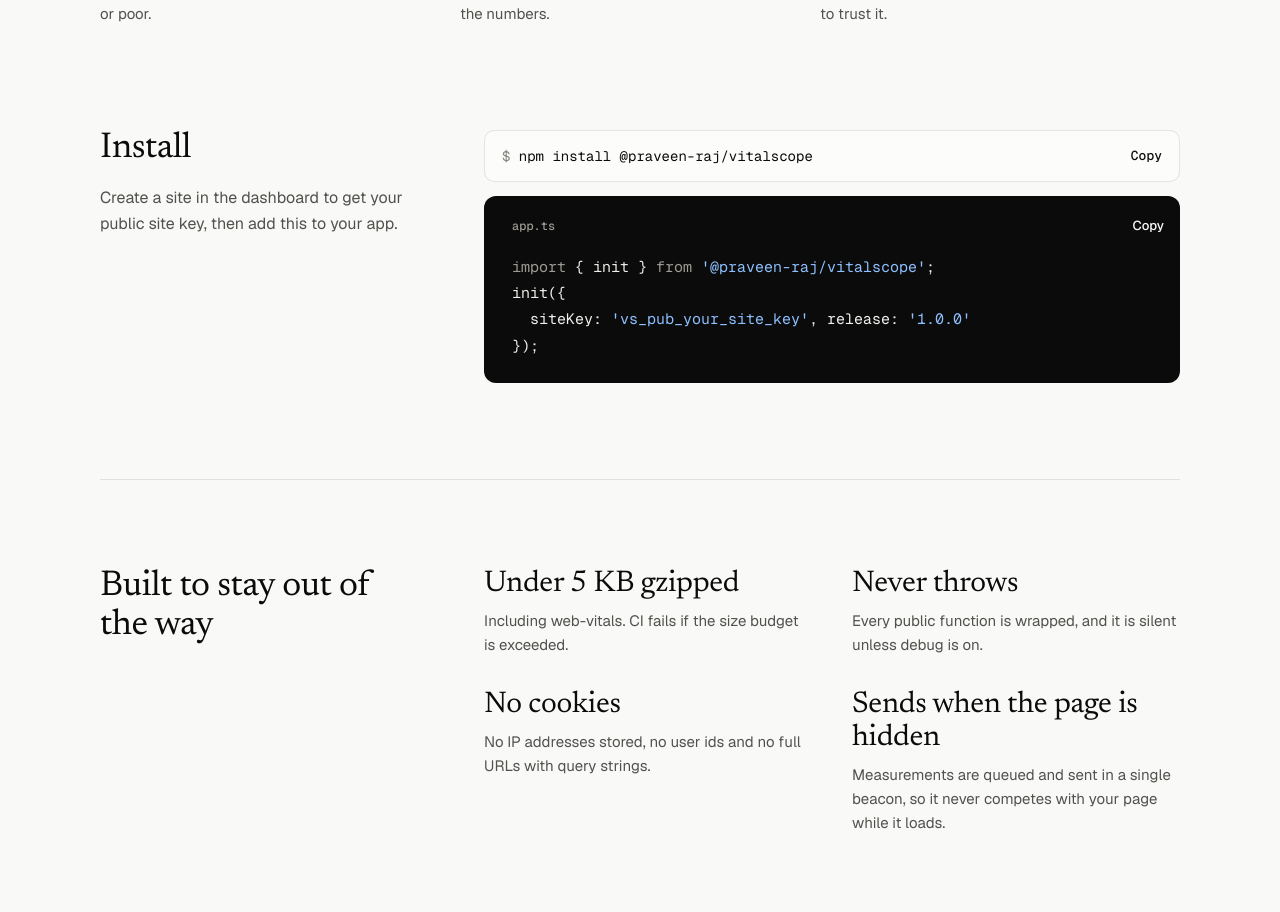
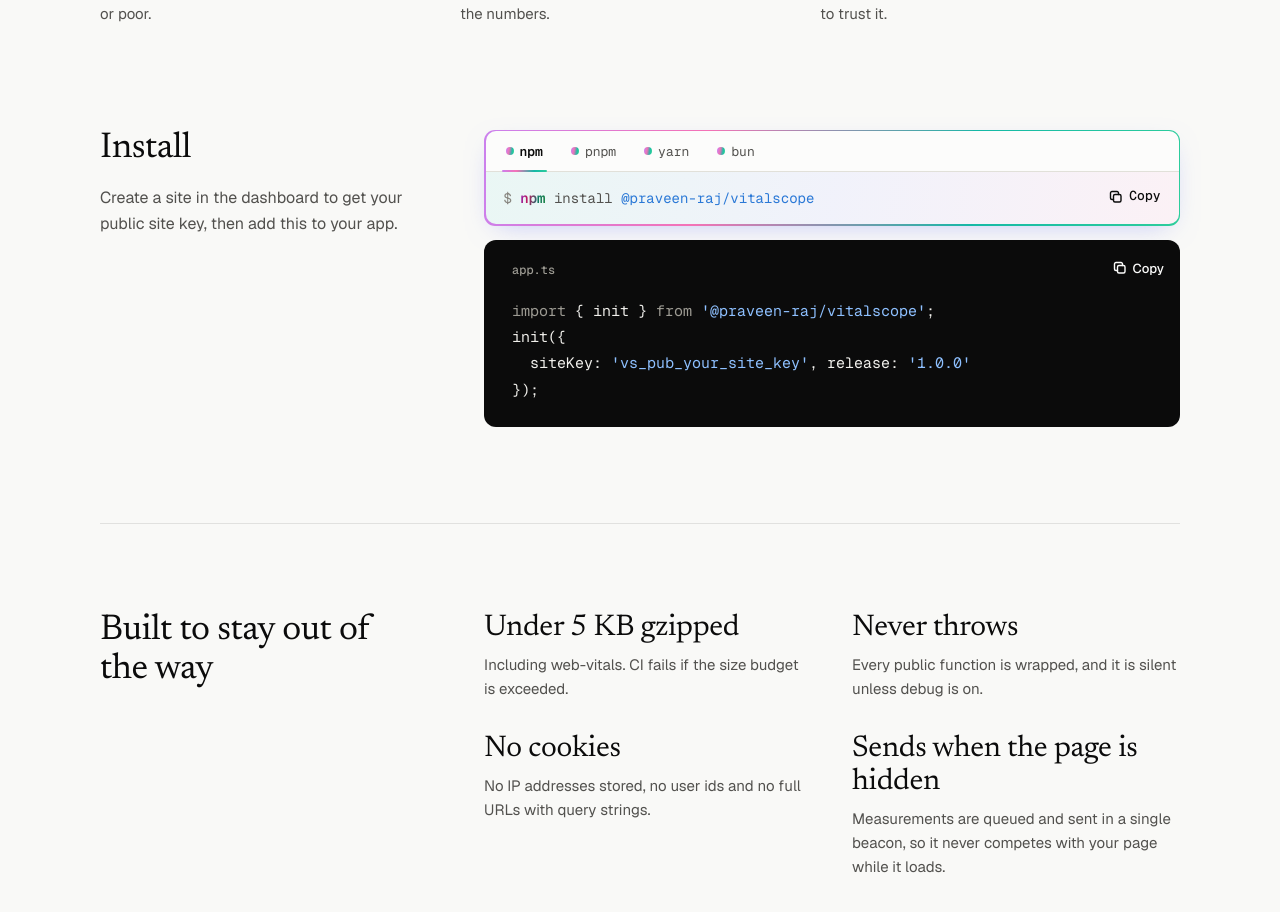
Before and after one commit to praveen-raj-r/vitalscope, a Next.js app in the folder apps/web/: page / in a window 1280 px wide. Shown: the part 966-1878 px from the top of the page. Built offline with nearby package versions, Linux system fonts and the light colour scheme.

Commit message:
feat: add aurora background animations and install command component for enhanced UI

```diff
--- a/apps/web/src/app/globals.css
+++ b/apps/web/src/app/globals.css
@@ -25,3 +25,47 @@
   --color-vz-delta-good: #006300;
   --color-vz-delta-bad: #d03b3b;
 }
+
+/*
+ * Aurora: a slow-moving gradient of teal, green, violet and pink, used as decoration only (the install box).
+ * Without motion (prefers-reduced-motion) the gradient simply stays still.
+ */
+@keyframes aurora-flow {
+  0% {
+    background-position: 0% 50%;
+  }
+  100% {
+    background-position: 200% 50%;
+  }
+}
+
+.aurora-bg {
+  background-image: linear-gradient(
+    100deg,
+    #14b8a6,
+    #34d399,
+    #818cf8,
+    #c084fc,
+    #f472b6,
+    #14b8a6
+  );
+  background-size: 200% 100%;
+}
+
+@media (prefers-reduced-motion: no-preference) {
+  .aurora-bg {
+    animation: aurora-flow 9s linear infinite;
+  }
+}
+
+/* The same aurora in deeper shades, for text, so it keeps enough contrast on the light surface. */
+.aurora-text {
+  background-image: linear-gradient(100deg, #0f766e, #15803d, #4f46e5, #7e22ce, #be185d, #0f766e);
+  background-size: 200% 100%;
+}
+
+@media (prefers-reduced-motion: no-preference) {
+  .aurora-text {
+    animation: aurora-flow 9s linear infinite;
+  }
+}
--- a/apps/web/src/app/page.tsx
+++ b/apps/web/src/app/page.tsx
@@ -2,6 +2,7 @@ import type { Metadata } from "next";
 import Link from "next/link";
 import { GitHubMark, Logo } from "@/components/brand";
 import { CopyButton } from "@/components/copy-button";
+import { InstallCommand } from "@/components/install-command";
 import { GITHUB_URL, NPM_PUBLISHED } from "@/lib/site-config";
 import { FOCUS, MONO, SANS, SERIF } from "@/lib/ui";
 
@@ -11,7 +12,6 @@ export const metadata: Metadata = {
     "A tiny open-source SDK and a dashboard that show how fast your pages are for real visitors: p75 LCP, INP and CLS, by page, device and release.",
 };
 
-const INSTALL_COMMAND = "npm install @praveen-raj/vitalscope";
 const SNIPPET = `import { init } from '@praveen-raj/vitalscope';
 init({
   siteKey: 'vs_pub_your_site_key', release: '1.0.0'
@@ -295,21 +295,7 @@ export default function Home() {
             </p>
           </div>
           <div className="flex min-w-0 flex-col gap-3 md:gap-3.5">
-            <div
-              className={`flex items-center justify-between gap-2 rounded-[10px] bg-vz-surface py-1 pl-3 pr-1 text-[12.5px] shadow-[inset_0_0_0_1px_rgba(11,11,11,0.10)] md:pl-4.5 md:text-sm ${MONO}`}
-            >
-              <span className="min-w-0 wrap-anywhere">
-                <span className="text-vz-muted" aria-hidden="true">
-                  ${" "}
-                </span>
-                {INSTALL_COMMAND}
-              </span>
-              <CopyButton
-                text={INSTALL_COMMAND}
-                ariaLabel="Copy install command"
-                className={`min-h-11 min-w-11 shrink-0 rounded-[7px] px-2.5 text-[13px] font-medium hover:bg-[#efeee9] md:px-3.5 ${FOCUS}`}
-              />
-            </div>
+            <InstallCommand />
             <div className="overflow-hidden rounded-xl bg-vz-ink text-[#f1f0ec]">
               <div
                 className={`flex items-center justify-between pl-4 pr-1 pt-1 text-xs font-medium text-[#9d9b93] md:pl-7 md:pt-2 ${MONO}`}
--- a/apps/web/src/components/copy-button.tsx
+++ b/apps/web/src/components/copy-button.tsx
@@ -32,7 +32,20 @@ export function CopyButton({
 
   return (
     <button type="button" onClick={copy} aria-label={ariaLabel} className={className}>
-      <span aria-live="polite">{copied ? "Copied" : "Copy"}</span>
+      <span className="inline-flex items-center justify-center gap-1.5">
+        {/* An icon beside the word, so the change to "Copied" is seen as well as read. */}
+        <svg width="14" height="14" viewBox="0 0 14 14" aria-hidden="true" fill="none" stroke="currentColor" strokeWidth="1.4" strokeLinecap="round" strokeLinejoin="round">
+          {copied ? (
+            <path d="M2.5 7.5l3 3 6-7" />
+          ) : (
+            <>
+              <rect x="4.5" y="4.5" width="7.5" height="7.5" rx="1.5" />
+              <path d="M9.5 4.5V3a1.5 1.5 0 0 0-1.5-1.5H3A1.5 1.5 0 0 0 1.5 3v5A1.5 1.5 0 0 0 3 9.5h1.5" />
+            </>
+          )}
+        </svg>
+        <span aria-live="polite">{copied ? "Copied" : "Copy"}</span>
+      </span>
     </button>
   );
 }
--- /dev/null
+++ b/apps/web/src/components/install-command.tsx
@@ -0,0 +1,84 @@
+"use client";
+
+import { useState } from "react";
+import { CopyButton } from "@/components/copy-button";
+import { FOCUS, MONO } from "@/lib/ui";
+
+const PACKAGE = "@praveen-raj/vitalscope";
+
+/** Each tab keeps its own verb; the colour is the shared aurora gradient, which is decoration only. */
+const MANAGERS = [
+  { id: "npm", verb: "install" },
+  { id: "pnpm", verb: "add" },
+  { id: "yarn", verb: "add" },
+  { id: "bun", verb: "add" },
+] as const;
+
+/** The install command with a package-manager picker. The copy button always copies the command shown. */
+export function InstallCommand() {
+  const [active, setActive] = useState<(typeof MANAGERS)[number]["id"]>("npm");
+  const current = MANAGERS.find((m) => m.id === active) ?? MANAGERS[0];
+  const command = `${current.id} ${current.verb} ${PACKAGE}`;
+
+  return (
+    // A 1.5px frame of moving aurora, with the surface inside it.
+    <div className="aurora-bg rounded-[11px] p-[1.5px] shadow-[0_8px_28px_-12px_rgb(129_140_248/0.55)]">
+    <div className="overflow-hidden rounded-[10px] bg-vz-surface">
+      <div role="tablist" aria-label="Package manager" className="flex gap-1 border-b border-vz-grid px-2">
+        {MANAGERS.map((m) => {
+          const on = m.id === active;
+          return (
+            <button
+              key={m.id}
+              type="button"
+              role="tab"
+              id={`pm-${m.id}`}
+              aria-selected={on}
+              aria-controls="pm-panel"
+              tabIndex={on ? 0 : -1}
+              onClick={() => setActive(m.id)}
+              onKeyDown={(e) => {
+                // Arrow keys move between tabs, as in any tab list.
+                if (e.key !== "ArrowRight" && e.key !== "ArrowLeft") return;
+                const i = MANAGERS.findIndex((x) => x.id === active);
+                const next = MANAGERS[(i + (e.key === "ArrowRight" ? 1 : MANAGERS.length - 1)) % MANAGERS.length]!;
+                setActive(next.id);
+                document.getElementById(`pm-${next.id}`)?.focus();
+              }}
+              className={`${MONO} relative flex min-h-10 cursor-pointer items-center gap-1.5 px-3 text-[13px] focus-visible:outline-2 focus-visible:-outline-offset-2 focus-visible:outline-vz-series ${
+                on ? "font-semibold text-vz-ink" : "text-vz-ink-2 hover:text-vz-ink"
+              }`}
+            >
+              <span aria-hidden="true" className="aurora-bg size-2 rounded-full" />
+              {m.id}
+              {on && <span aria-hidden="true" className="aurora-bg absolute inset-x-2 -bottom-px h-0.5 rounded-full" />}
+            </button>
+          );
+        })}
+      </div>
+      <div
+        id="pm-panel"
+        role="tabpanel"
+        aria-labelledby={`pm-${active}`}
+        className={`flex items-center justify-between gap-2 bg-[linear-gradient(100deg,rgb(20_184_166/0.08),rgb(129_140_248/0.09),rgb(244_114_182/0.08))] py-1 pr-1 pl-3 text-[12.5px] md:pl-4.5 md:text-sm ${MONO}`}
+      >
+        <span className="min-w-0 wrap-anywhere">
+          <span className="text-vz-muted" aria-hidden="true">
+            ${" "}
+          </span>
+          <span className="aurora-text bg-clip-text font-semibold text-transparent">
+            {current.id}
+          </span>{" "}
+          <span className="text-vz-ink-2">{current.verb}</span>{" "}
+          <span className="text-vz-series">{PACKAGE}</span>
+        </span>
+        <CopyButton
+          text={command}
+          ariaLabel={`Copy ${current.id} install command`}
+          className={`min-h-11 min-w-11 shrink-0 rounded-[7px] px-2.5 text-[13px] font-medium hover:bg-[#efeee9] md:px-3.5 ${FOCUS}`}
+        />
+      </div>
+    </div>
+    </div>
+  );
+}
```
